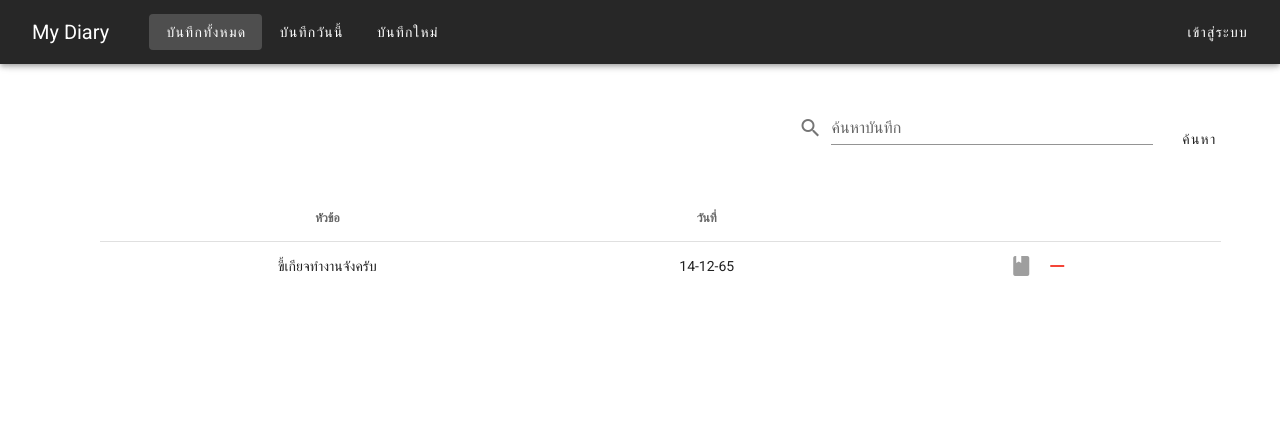
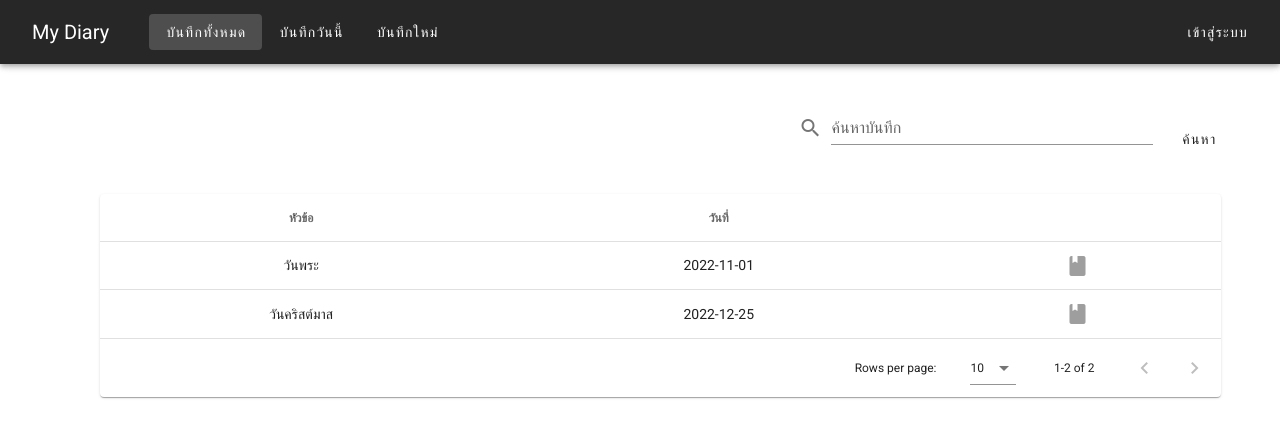
Before and after one commit to NiebAnupat/ProjectDiary-FN, a Nuxt app: page / in a window 1280 px wide. Shown: the top 438 px of the page. Built offline with nearby package versions, Linux system fonts and the light colour scheme.

Commit message:
fix(index) : change simpletable to datatable

```diff
--- a/pages/index.vue
+++ b/pages/index.vue
@@ -17,41 +17,19 @@
     </div>
 
     <div class="mt-6">
-      <v-simple-table>
-        <template v-slot:default>
-          <thead>
-            <tr>
-              <th class="text-center">หัวข้อ</th>
-              <th class="text-center">วันที่</th>
-              <th class="text-center"></th>
-            </tr>
-          </thead>
-          <tbody>
-            <tr>
-              <td class="text-center">ขี้เกียจทำงานจังครับ</td>
-              <td class="text-center">14-12-65</td>
-              <td class="text-center">
-                <v-tooltip top>
-                  <template v-slot:activator="{ on, attrs }">
-                    <v-btn icon v-bind="attrs" v-on="on" @click="dialog = true">
-                      <v-icon color="grey" class="mx-1"> mdi-book</v-icon>
-                    </v-btn>
-                  </template>
-                  <span>ดูบันทึก</span>
-                </v-tooltip>
-                <v-tooltip top>
-                  <template v-slot:activator="{ on, attrs }">
-                    <v-btn icon v-bind="attrs" v-on="on" nuxt>
-                      <v-icon color="red" class="mx-1"> mdi-minus</v-icon>
-                    </v-btn>
-                  </template>
-                  <span>ลบบันทึก</span>
-                </v-tooltip>
-              </td>
-            </tr>
-          </tbody>
+      <!-- Table -->
+      <v-data-table :headers="headers" :items="diaries" class="elevation-1">
+        <template v-slot:item.actions="{ item }">
+          <v-tooltip top>
+            <template v-slot:activator="{ on, attrs }">
+              <v-btn icon v-bind="attrs" v-on="on" nuxt @click="dialog = true">
+                <v-icon color="grey" class="mx-1"> mdi-book </v-icon>
+              </v-btn>
+            </template>
+            <span>รายละเอียด</span>
+          </v-tooltip>
         </template>
-      </v-simple-table>
+      </v-data-table>
 
       <!-- Detail Dialog -->
       <div>
@@ -61,7 +39,7 @@
               <v-row>
                 <v-col cols="8">
                   <v-text-field
-                    v-model="diary.title"
+                    v-model="details.title"
                     solo
                     prepend-inner-icon="mdi-pencil"
                     label="หัวข้อเรื่อง"
@@ -70,7 +48,7 @@
                 </v-col>
                 <v-col cols="4">
                   <v-text-field
-                    v-model="diary.date"
+                    v-model="details.date"
                     solo
                     prepend-inner-icon="mdi-calendar"
                     label="วันที่"
@@ -82,7 +60,7 @@
               <v-divider class="mt-n4 mb-6"></v-divider>
 
               <v-textarea
-                v-model="diary.detail"
+                v-model="details.detail"
                 label="รายละเอียด"
                 placeholder="รายละเอียด"
                 solo
@@ -106,7 +84,44 @@ export default {
       dialog: false,
       search: '',
 
-      diary: {
+      headers: [
+        {
+          text: 'หัวข้อ',
+          align: 'center',
+          sortable: false,
+          value: 'title',
+          class: 'text-center',
+        },
+        {
+          text: 'วันที่',
+          align: 'center',
+          sortable: false,
+          value: 'date',
+          class: 'text-center',
+        },
+        {
+          text: '',
+          align: 'center',
+          sortable: false,
+          value: 'actions',
+          class: 'text-center',
+        },
+      ],
+
+      diaries: [
+        {
+          title: 'วันพระ',
+          date: '2022-11-01',
+          actions: '',
+        },
+        {
+          title: 'วันคริสต์มาส',
+          date: '2022-12-25',
+          actions: '',
+        },
+      ],
+
+      details: {
         id: 1,
         title: 'วันอากาศดีๆ ที่ไม่มีเธออยู่',
         date: '2022-12-15',
```
